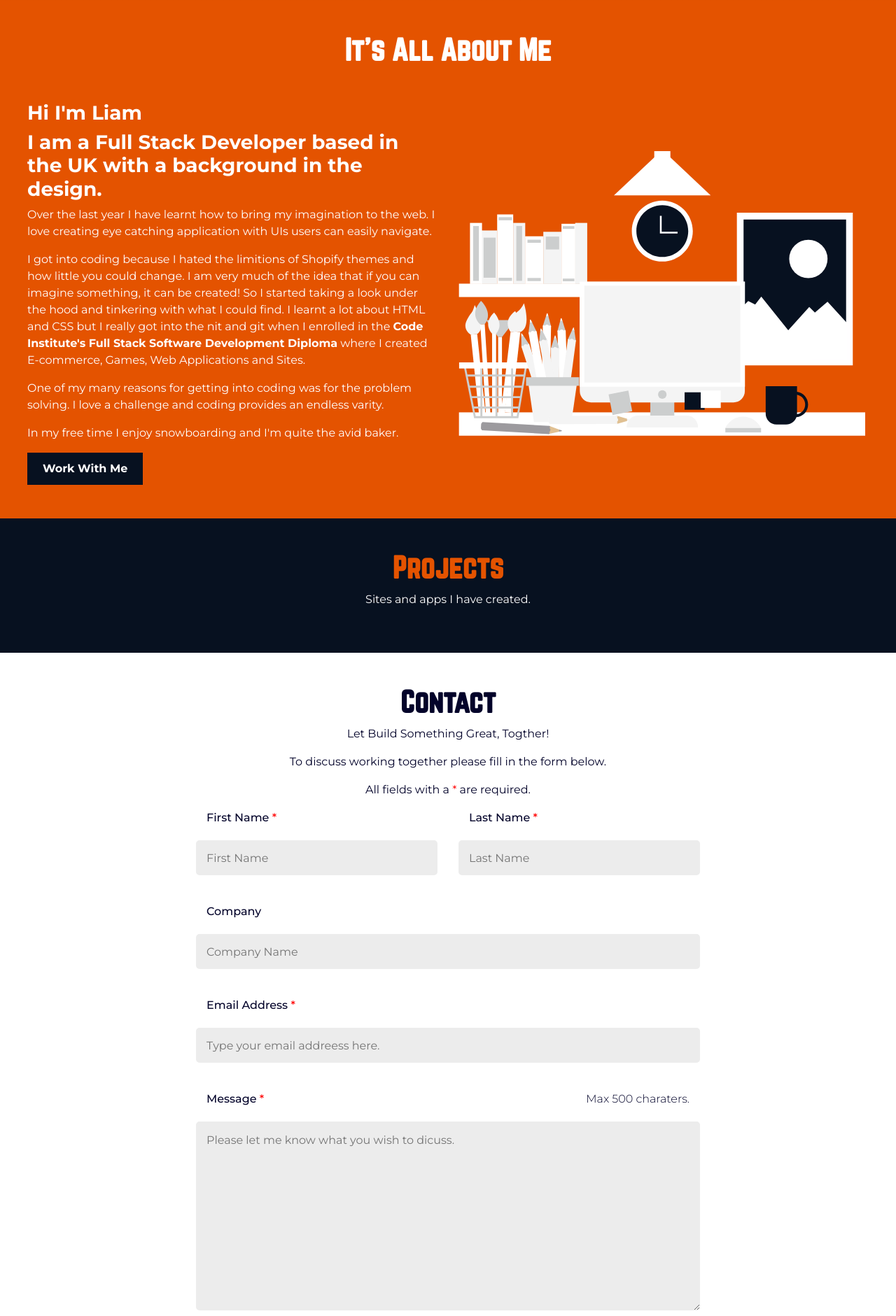
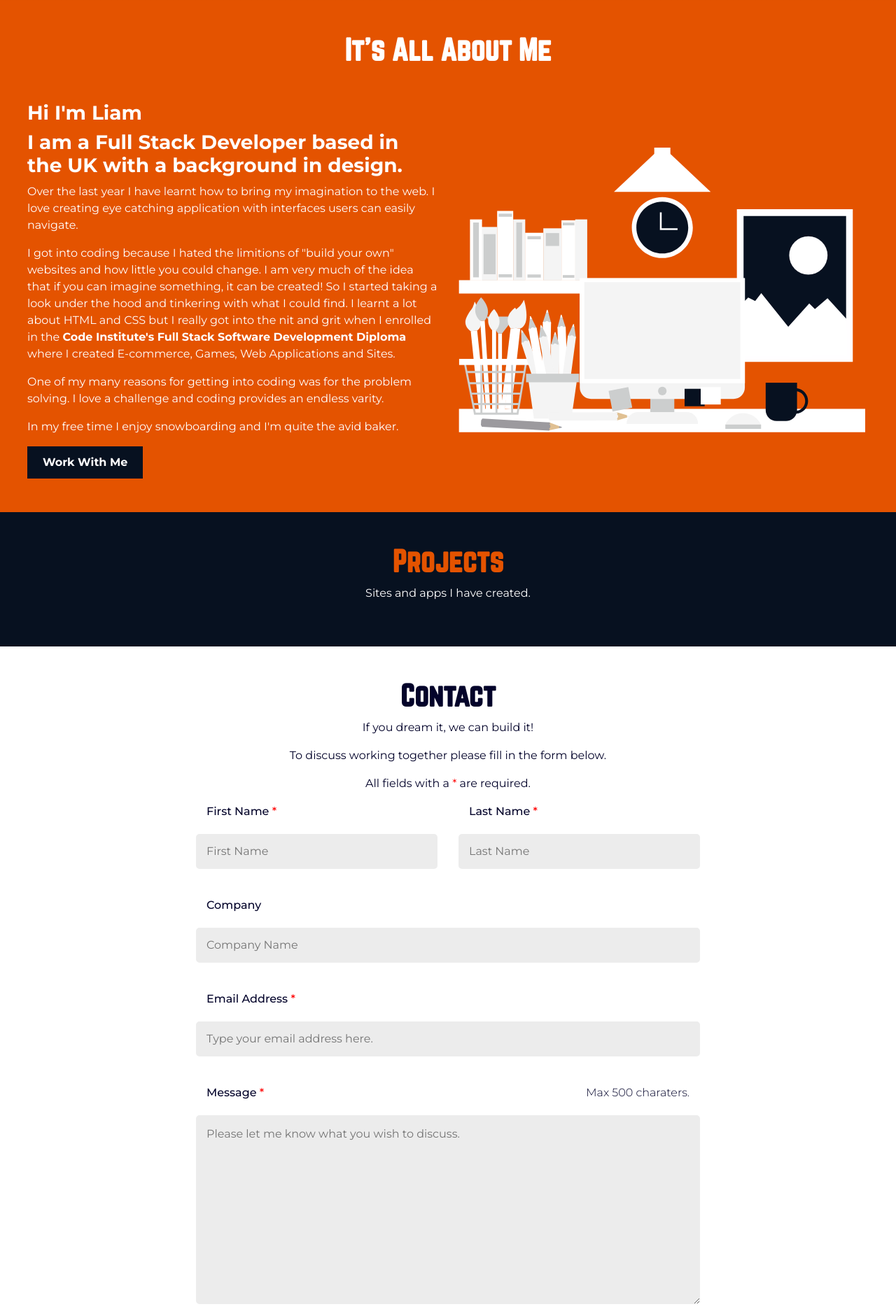
Before and after one commit to LiamDHall/Portfolio, a Flask app: page / in a window 1280 px wide. Shown: the part 799-2680 px from the top of the page at 70% size. Run offline with Flask 2, Linux system fonts and the light colour scheme; data that the repository does not hold is empty; some libraries are stand-ins or nearby versions.

Commit message:
Fix spelling errors

```diff
--- a/templates/index.html
+++ b/templates/index.html
@@ -35,15 +35,15 @@
          <div class="col-lg-6 col-12">
             <div class="about__text">
                <h3>Hi I'm Liam</h3>
-               <h3>I am a Full Stack Developer based in the UK with a background in the design.</h3>
+               <h3>I am a Full Stack Developer based in the UK with a background in design.</h3>
                <p>
                   Over the last year I have learnt how to bring my imagination to the web.
-                  I love creating eye catching application with UIs users can easily navigate.
+                  I love creating eye catching application with interfaces users can easily navigate.
                </p>
                <p>
-                  I got into coding because I hated the limitions of Shopify themes and how little you could change.
+                  I got into coding because I hated the limitions of "build your own" websites and how little you could change.
                   I am very much of the idea that if you can imagine something, it can be created! So I started taking a look under the
-                  hood and tinkering with what I could find. I learnt a lot about HTML and CSS but I really got into the nit and git when I
+                  hood and tinkering with what I could find. I learnt a lot about HTML and CSS but I really got into the nit and grit when I
                   enrolled in the <strong>Code Institute's Full Stack Software Development Diploma</strong> where I created E-commerce, Games, Web Applications and Sites.
                </p>
                <p>
@@ -196,7 +196,7 @@
    <a id="contact" class="section-link"></a>
    <section class="contact py-5">
       <h2 class="title title-contact title-font">Contact</h2>
-      <p class="text-center">Let Build Something Great, Togther!</p>
+      <p class="text-center">If you dream it, we can build it!</p>
       <p class="text-center">To discuss working together please fill in the form below.</p>
       <p class="text-center">All fields with a <span class="highlight">*</span> are required.</p>
       <div class="row">
@@ -217,10 +217,10 @@
                   </div>
                   <div class="form__section col-12">
                      <label for="email" class="form__label">Email Address <span class="highlight">*</span></label>
-                     <input type="email" name="email" class="form__input" id="review-email" placeholder="Type your email addreess here." required>
+                     <input type="email" name="email" class="form__input" id="review-email" placeholder="Type your email address here." required>
 
                      <label for="message" class="form__label">Message <span class="highlight">*</span> <span class="form-input-info">Max 500 charaters. </span></label>
-                     <textarea name="message" class="form__text-area" id="message" rows="10" placeholder="Please let me know what you wish to dicuss." maxlength="500" required></textarea>
+                     <textarea name="message" class="form__text-area" id="message" rows="10" placeholder="Please let me know what you wish to discuss." maxlength="500" required></textarea>
                      <input type="submit" class="cta cta--orange form__submit" id="review-submit" value="Send" aria-label="submit-review button">
                   </div>
                </div>
```
